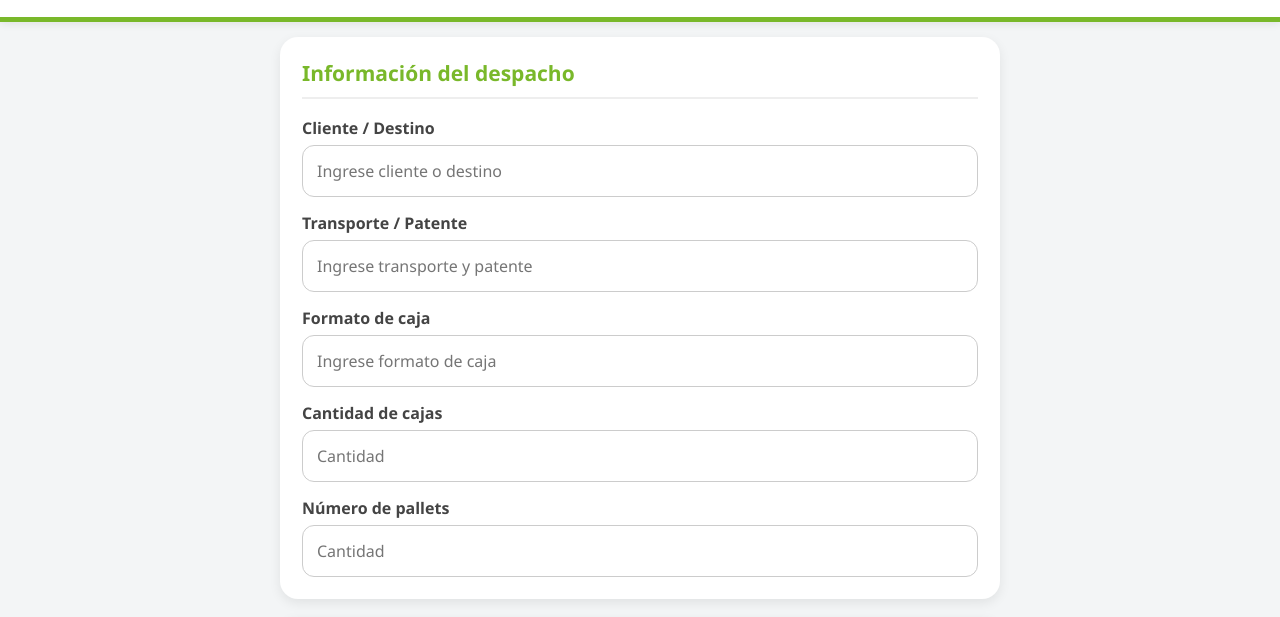
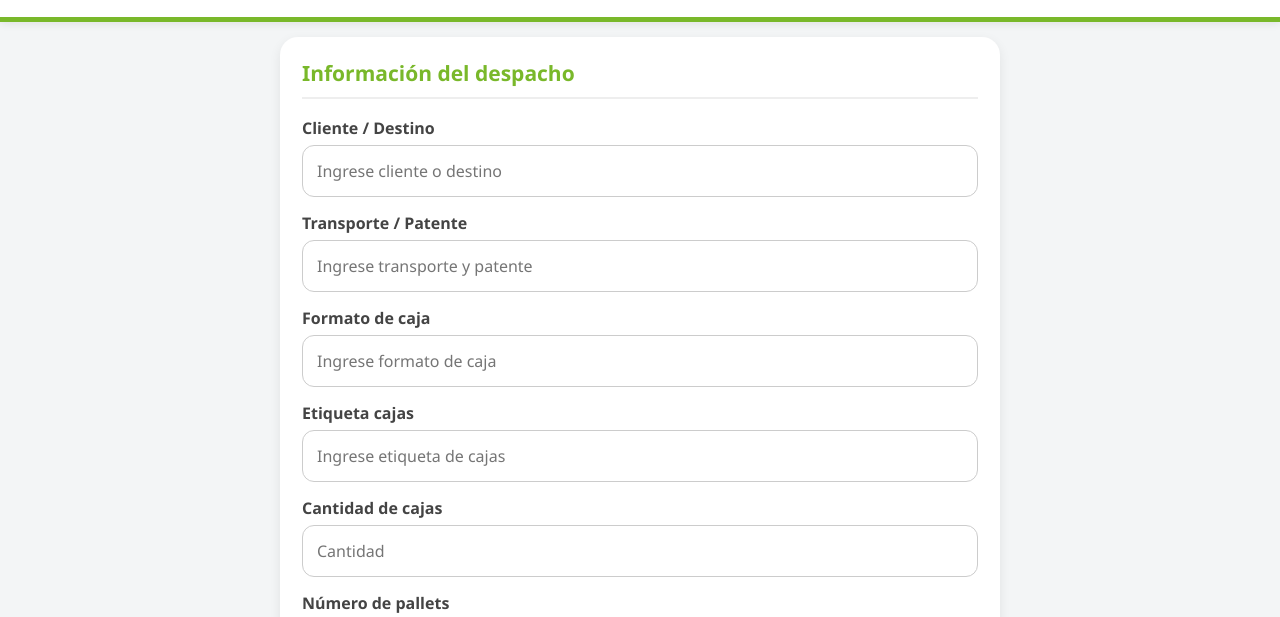
Before and after one commit to eduardoletelier1116-blip/Despacho, a plain HTML site: page index.html in a window 1280 px wide. Shown: the part 175-792 px from the top of the page. Drawn offline with Linux system fonts and the light colour scheme.

Commit message:
index.html

```diff
--- a/index.html
+++ b/index.html
@@ -71,7 +71,14 @@ id="formatoCaja"
 type="text"
 placeholder="Ingrese formato de caja">
 
+<label>
+Etiqueta cajas
+</label>
 
+<input
+id="etiquetaCajas"
+type="text"
+placeholder="Ingrese etiqueta de cajas">
 
 <label>
 Cantidad de cajas
```
